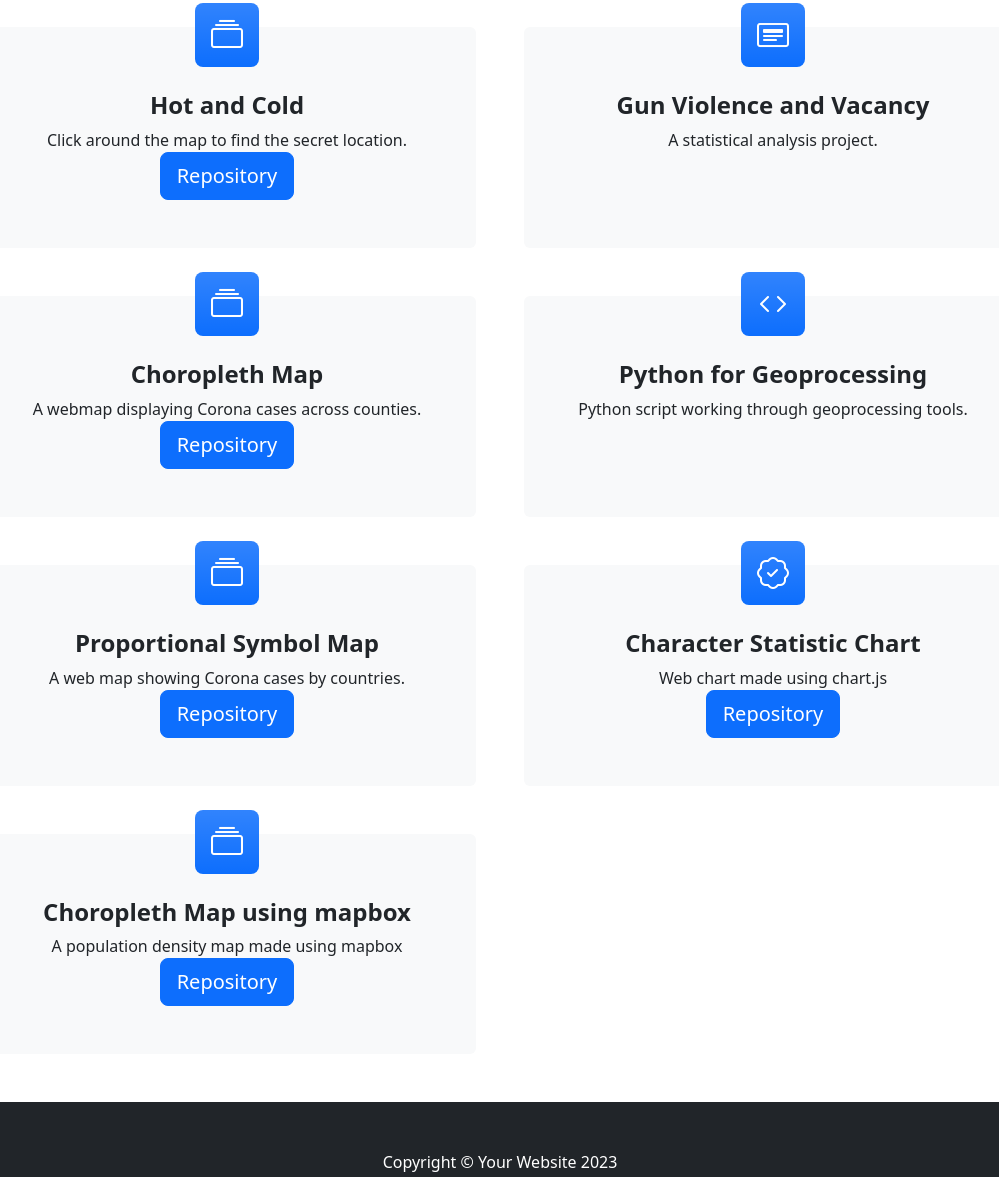
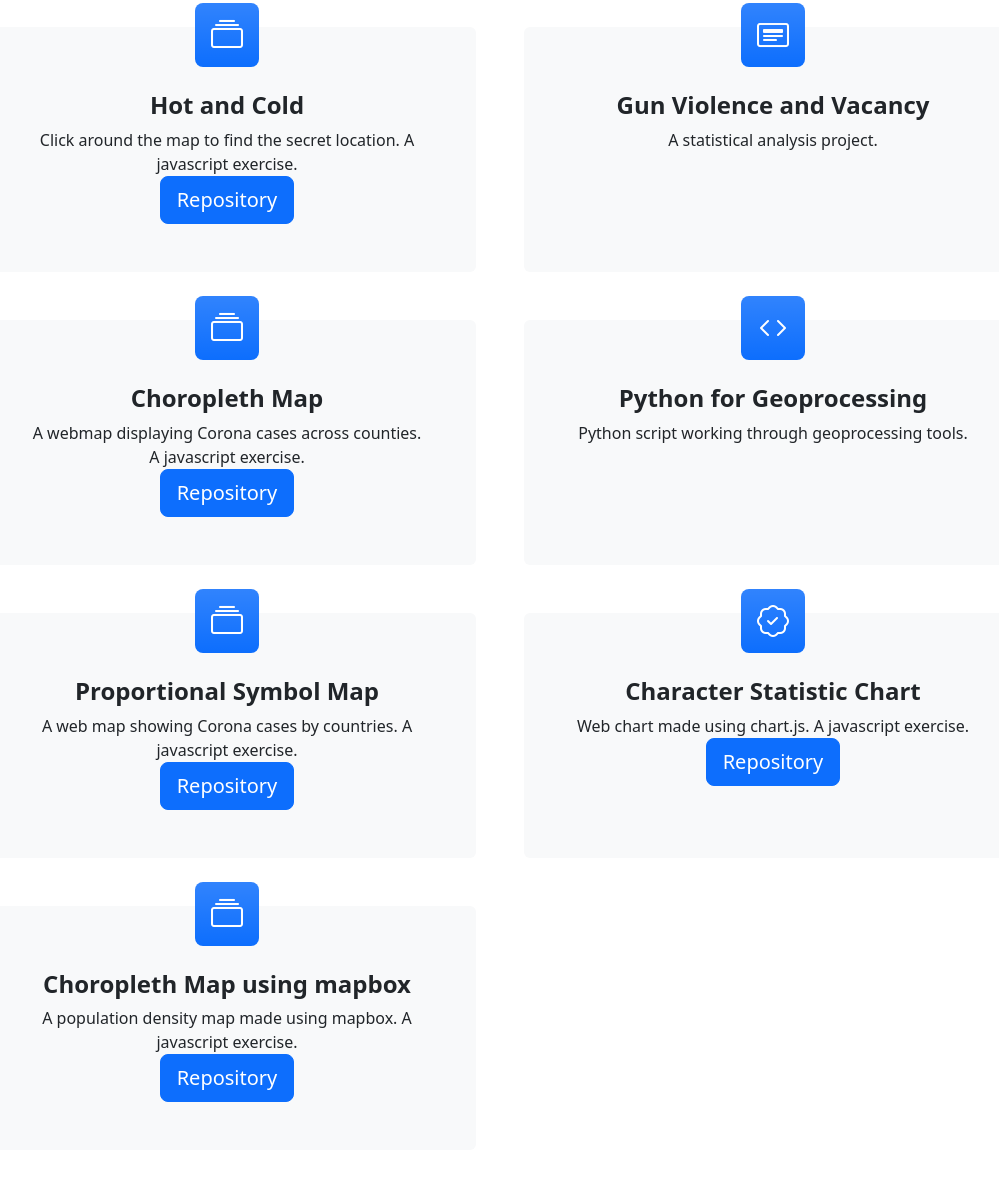
Before and after one commit to LSnyder220/LSnyder220.github.io, a plain HTML site: page index.html in a window 1280 px wide. Shown: the part 600-1777 px from the top of the page, without its empty margins (140-1139 px from the left). Drawn offline with nearby package versions, Linux system fonts and the light colour scheme.

Commit message:
Update index.html

```diff
--- a/index.html
+++ b/index.html
@@ -52,7 +52,7 @@
                                 <div class="feature bg-primary bg-gradient text-white rounded-3 mb-4 mt-n4"><i class="bi bi-collection"></i></div>
                                 </a>
                                 <h2 class="fs-4 fw-bold">Hot and Cold</h2>
-                                <p class="mb-0">Click around the map to find the secret location.</p>
+                                <p class="mb-0">Click around the map to find the secret location. A javascript exercise.</p>
                                 <a class="btn btn-primary btn-lg" href="https://github.com/LSnyder220/JetFuel">Repository</a>
                             </div>
                         </div>
@@ -75,7 +75,7 @@
                                 <div class="feature bg-primary bg-gradient text-white rounded-3 mb-4 mt-n4"><i class="bi bi-collection"></i></div>
                                 </a>
                                 <h2 class="fs-4 fw-bold">Choropleth Map</h2>
-                                <p class="mb-0">A webmap displaying Corona cases across counties.</p>
+                                <p class="mb-0">A webmap displaying Corona cases across counties. A javascript exercise.</p>
                                 <a class="btn btn-primary btn-lg" href="https://github.com/LSnyder220/ChoroplethMap">Repository</a>
                             </div>
                         </div>
@@ -98,7 +98,7 @@
                                 <div class="feature bg-primary bg-gradient text-white rounded-3 mb-4 mt-n4"><i class="bi bi-collection"></i></div>
                                 <a/>
                                 <h2 class="fs-4 fw-bold">Proportional Symbol Map</h2>
-                                <p class="mb-0">A web map showing Corona cases by countries.</p>
+                                <p class="mb-0">A web map showing Corona cases by countries. A javascript exercise.</p>
                                 <a class="btn btn-primary btn-lg" href="https://github.com/LSnyder220/ProportionalSymbolMap">Repository</a>
                             </div>
                         </div>
@@ -110,7 +110,7 @@
                                 <div class="feature bg-primary bg-gradient text-white rounded-3 mb-4 mt-n4"><i class="bi bi-patch-check"></i></div>
                                 <a/>
                                 <h2 class="fs-4 fw-bold">Character Statistic Chart</h2>
-                                <p class="mb-0">Web chart made using chart.js</p>
+                                <p class="mb-0">Web chart made using chart.js. A javascript exercise.</p>
                                 <a class="btn btn-primary btn-lg" href="https://github.com/LSnyder220/ChartsJS">Repository</a>
                             </div>
                         </div>
@@ -122,7 +122,7 @@
                                 <div class="feature bg-primary bg-gradient text-white rounded-3 mb-4 mt-n4"><i class="bi bi-collection"></i></div>
                                 <a/>
                                 <h2 class="fs-4 fw-bold">Choropleth Map using mapbox</h2>
-                                <p class="mb-0">A population density map made using mapbox</p>
+                                <p class="mb-0">A population density map made using mapbox. A javascript exercise.</p>
                                 <a class="btn btn-primary btn-lg" href="https://github.com/LSnyder220/mapbox">Repository</a>
                             </div>
                         </div>
```
